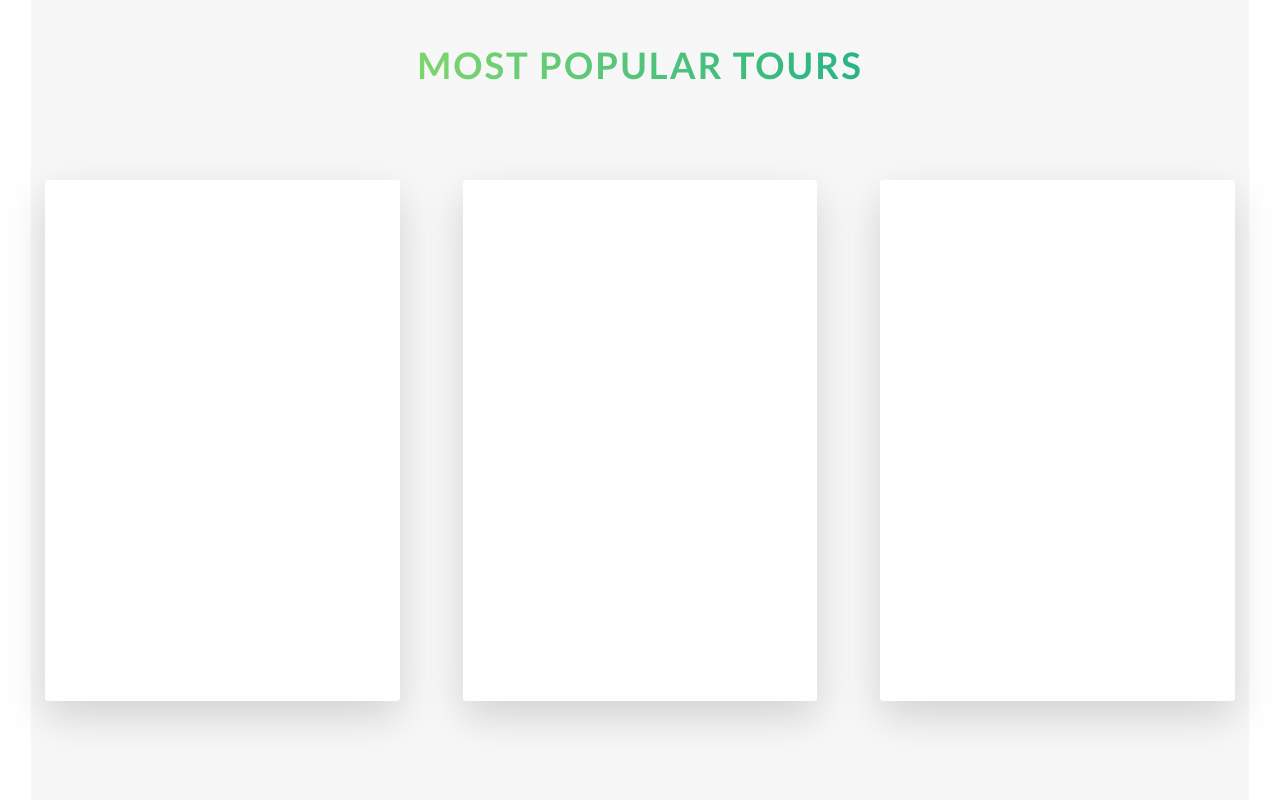
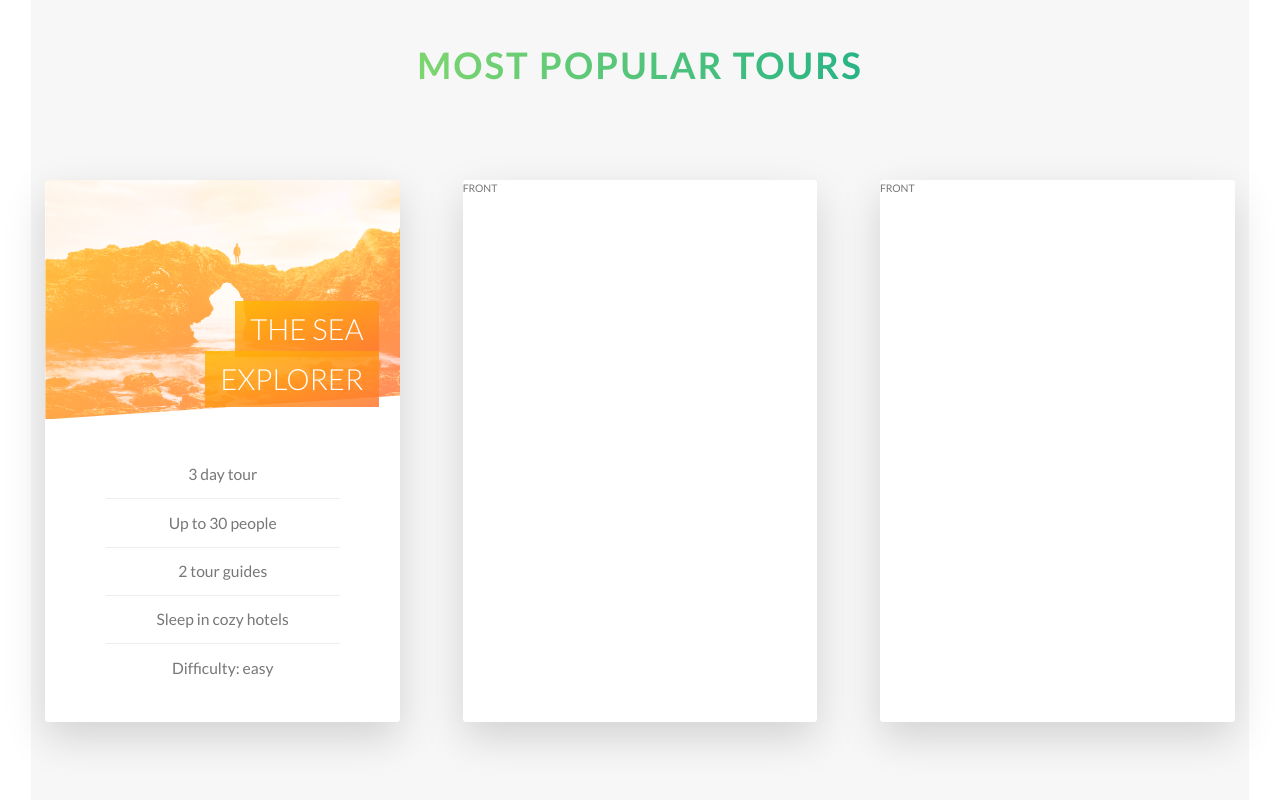
Before and after one commit to AshTappin/advanced-css-learnings, a website: page index.html in a window 1280 px wide. Shown: the part 2342-3142 px from the top of the page. Drawn offline with Linux system fonts and the light colour scheme.

Commit message:
Add more information to rotating cards

```diff
--- a/index.html
+++ b/index.html
@@ -113,8 +113,32 @@
                 <div class="row">
                     <div class="col-1-of-3">
                         <div class="card">
-                            <div class="card__side card__side--front">FRONT</div>
-                            <div class="card__side card__side--back card__side--back-1">BACK</div>
+                            <div class="card__side card__side--front">
+                                <div class="card__picture card__picture--1">
+                                    &nbsp;
+                                </div>
+                                <h4 class="card__heading">
+                                    <span class="card__heading-span card__heading-span--1">The Sea Explorer</span>
+                                </h4>
+                                <div class="card__details">
+                                    <ul>
+                                        <li>3 day tour</li>
+                                        <li>Up to 30 people</li>
+                                        <li>2 tour guides</li>
+                                        <li>Sleep in cozy hotels</li>
+                                        <li>Difficulty: easy</li>
+                                    </ul>
+                                </div>
+                            </div>
+                            <div class="card__side card__side--back card__side--back-1">
+                                <div class="card__cta">
+                                    <div class="card__price-box">
+                                        <p class="card__price-only">Only</p>
+                                        <p class="card__price-value">£297</p>
+                                    </div>
+                                    <a href="#" class="btn btn--white">Book now</a>
+                                </div>
+                            </div>
                         </div>
                     </div>
                     <div class="col-1-of-3">
--- a/sass/abstracts/_variables.scss
+++ b/sass/abstracts/_variables.scss
@@ -11,7 +11,7 @@ $color-tertiary-light: #2998ff;
 $color-tertiary-dark: #5463fa;
 
 $color-grey-light-1: #f7f7f7;
-$color-grey-light-2: #f7f7f7;
+$color-grey-light-2: #eeeeee;
 
 $color-grey-dark: #777;
 $color-white: #fff;
--- a/sass/components/_card.scss
+++ b/sass/components/_card.scss
@@ -2,12 +2,11 @@
 
   perspective: 150rem;
   position: relative;
-  height: 50rem;
+  height: 52rem;
 
   &__side {
     background-color: orangered;
-    color: white;
-    height: 50rem;
+    height: 52rem;
     transition: all .5s ease;
     position: absolute;
     top: 0;
@@ -15,6 +14,7 @@
     width: 100%;
     backface-visibility: hidden;
     border-radius: .3rem;
+    overflow: hidden;
     box-shadow: 0 1.5rem 4rem rgba($color-black, .15);
 
     &--front {
@@ -47,4 +47,88 @@
   &:hover &__side--back {
     transform: rotateY(0);
   }
+
+  &__picture {
+    background-size: cover;
+    background-blend-mode: screen;
+    height: 23rem;
+    clip-path: polygon(0 0, 100% 0, 100% 90%, 0 100%);
+
+    &--1 {
+      background-image: linear-gradient(to right bottom, $color-secondary-light, $color-secondary-dark), url("../img/nat-5.jpg");
+    }
+
+    &--2 {
+      background-image: url("../img/nat-6.jpg");
+    }
+
+    &--3 {
+      background-image: url("../img/nat-5.jpg");
+    }
+  }
+
+  &__heading {
+    font-size: 2.8rem;
+    font-weight: 300;
+    text-transform: uppercase;
+    position: absolute;
+    top: 12rem;
+    right: 2rem;
+    text-align: right;
+    width: 75%;
+    color: $color-white;
+  }
+
+  &__heading-span {
+    padding: 1rem 1.5rem;
+    -webkit-box-decoration-break: clone;
+    &--1 {
+      background-image: linear-gradient(to right bottom, rgba($color-secondary-light, .85), rgba($color-secondary-dark, .85));
+    }
+  }
+
+  &__details {
+    padding: 3rem;
+
+    ul {
+      list-style: none;
+      width: 80%;
+      margin: 0 auto;
+
+      li {
+        text-align: center;
+        font-size: 1.5rem;
+        padding: 1rem;
+
+        &:not(:last-child) {
+          border-bottom: 1px solid $color-grey-light-2;
+        }
+      }
+    }
+  }
+
+  &__cta {
+    position: absolute;
+    top: 50%;
+    left: 50%;
+    transform: translate(-50%, -50%);
+    width: 90%;
+    text-align: center;
+  }
+
+  &__price-box {
+    color: $color-white;
+    margin-bottom: .8rem;
+  }
+
+  &__price-only {
+    font-size: 1.4rem;
+    text-transform: uppercase;
+  }
+
+  &__price-value {
+    font-size: 6rem;
+    font-weight: 100;
+
+  }
 }
```
Also changed, not shown: css/style.css.
